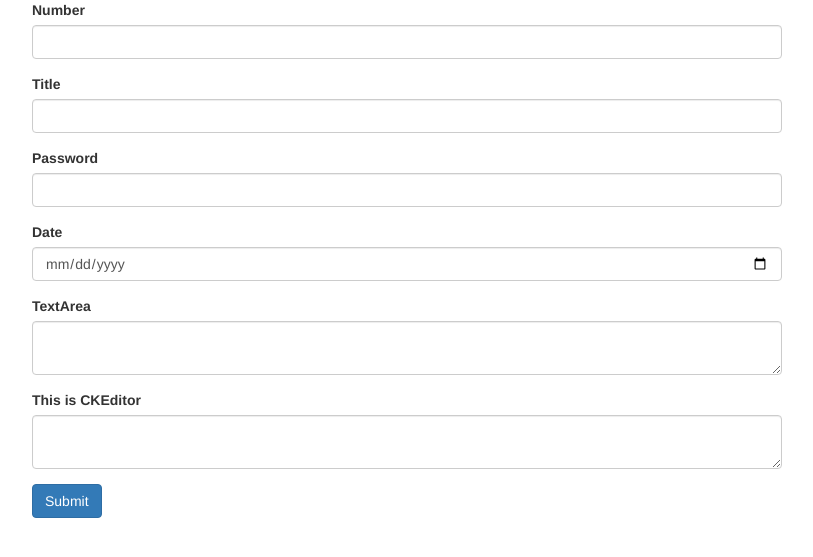
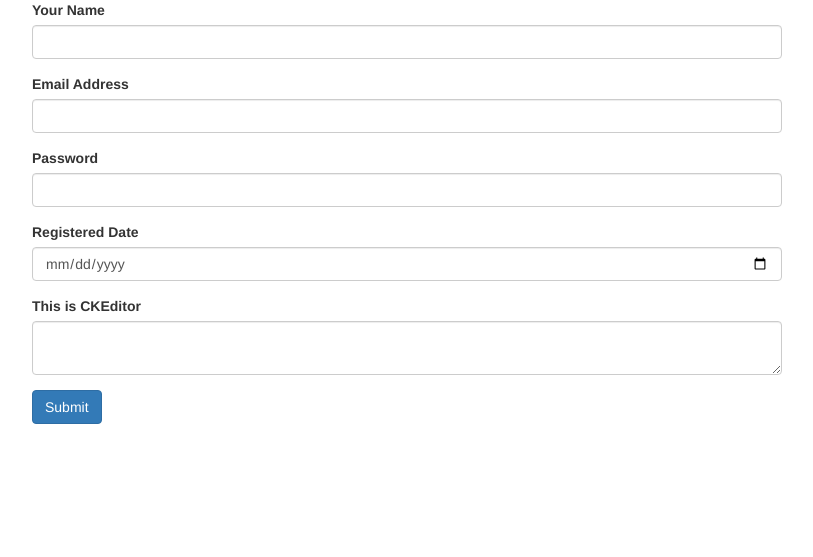
Before and after one commit to yhissa/basic_patterns, a Flask app: page /sample_form in a window 1280 px wide. Shown: the top 557 px of the page, without its empty margins (38-851 px from the left). Run offline with Flask 2, Linux system fonts and the light colour scheme; some libraries are stand-ins or nearby versions.

Commit message:
update Sample Form, Fields contains CKEditorField.

```diff
--- a/forms.py
+++ b/forms.py
@@ -1,16 +1,15 @@
 from flask_wtf import FlaskForm
-from wtforms import IntegerField, StringField, SubmitField, PasswordField, DateField, TextAreaField
+from wtforms import StringField, EmailField, SubmitField, PasswordField, DateField
+from wtforms.validators import DataRequired
 
-from wtforms.validators import DataRequired
 from flask_ckeditor import CKEditorField
 
 
 class SampleForm(FlaskForm):
-    number = IntegerField("Number", validators=[DataRequired()])
-    title = StringField("Title", validators=[DataRequired()])
+    username = StringField("Your Name", validators=[DataRequired()])
+    email = EmailField("Email Address", validators=[DataRequired()])
     password = PasswordField("Password", validators=[DataRequired()])
-    date = DateField("Date", validators=[DataRequired()])
-    text = TextAreaField("TextArea", validators=[DataRequired()])
+    date = DateField("Registered Date", validators=[DataRequired()])
 
     body = CKEditorField("This is CKEditor", validators=[DataRequired()])
 
--- a/main.py
+++ b/main.py
@@ -44,11 +44,10 @@ def sample_form():
     form = SampleForm()
     # if request.method == "POST":
     if form.validate_on_submit():
-        print(request.form.get("number"))
-        print(request.form.get("title"))
+        print(request.form.get("username"))
+        print(request.form.get("email"))
         print(request.form.get("password"))
         print(request.form.get("date"))
-        print(request.form.get("text"))
         print(request.form.get("body"))
 
     return render_template("sample_form.html", form=form)
--- a/templates/sample_form.html
+++ b/templates/sample_form.html
@@ -14,12 +14,6 @@
       </div>
     </div>
 </div>
-<!--<div class="col-lg-8 col-md-10 mx-auto">-->
-<!--        {{ ckeditor.load() }}-->
-<!--        {{ ckeditor.config(name='body') }}-->
-<!--        {{ wtf.quick_form(form, novalidate=True, button_map={"submit": "primary"}) }}-->
-<!--</div>-->
-
 
 {% include "footer.html" %}
 {% endblock %}
```
